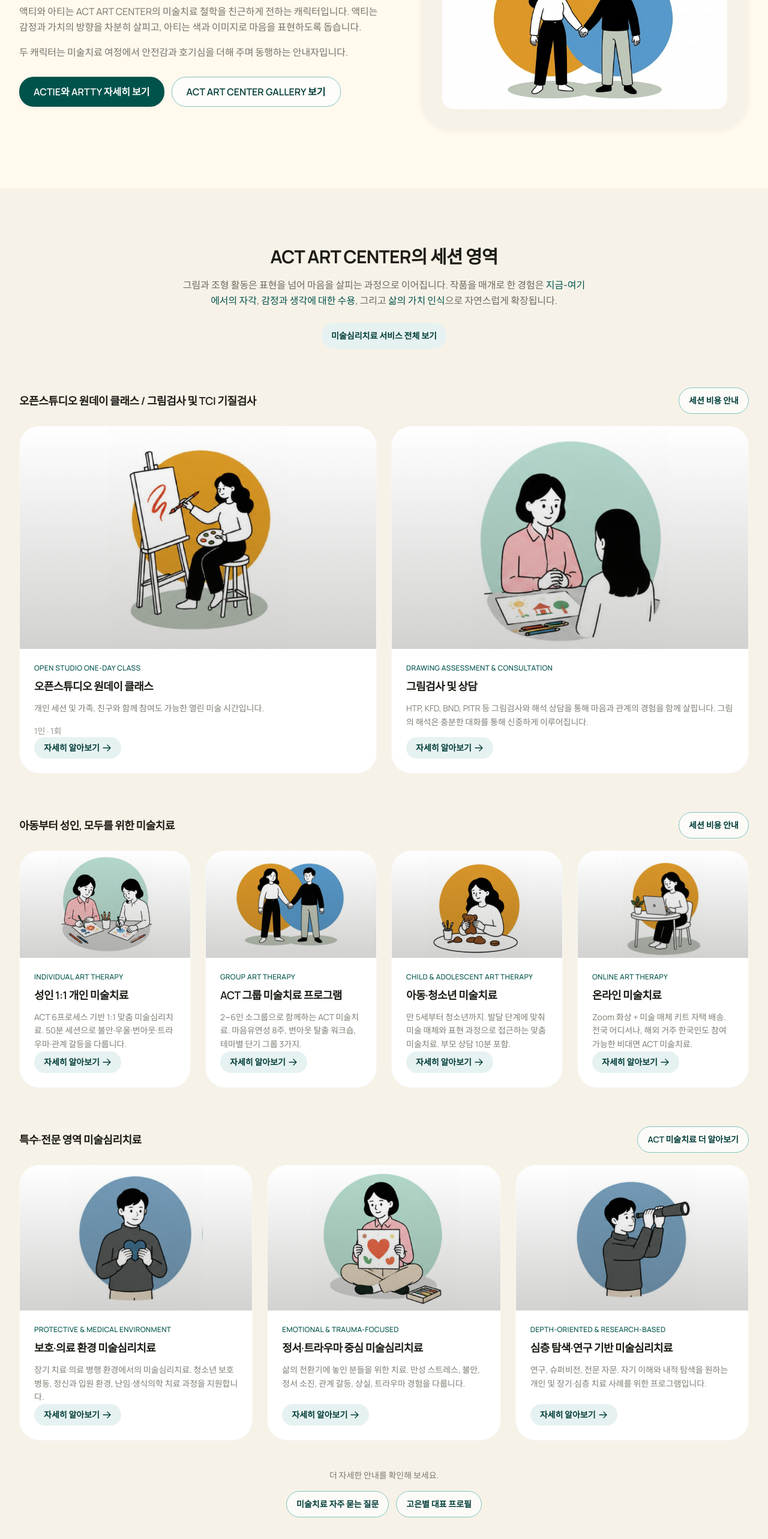
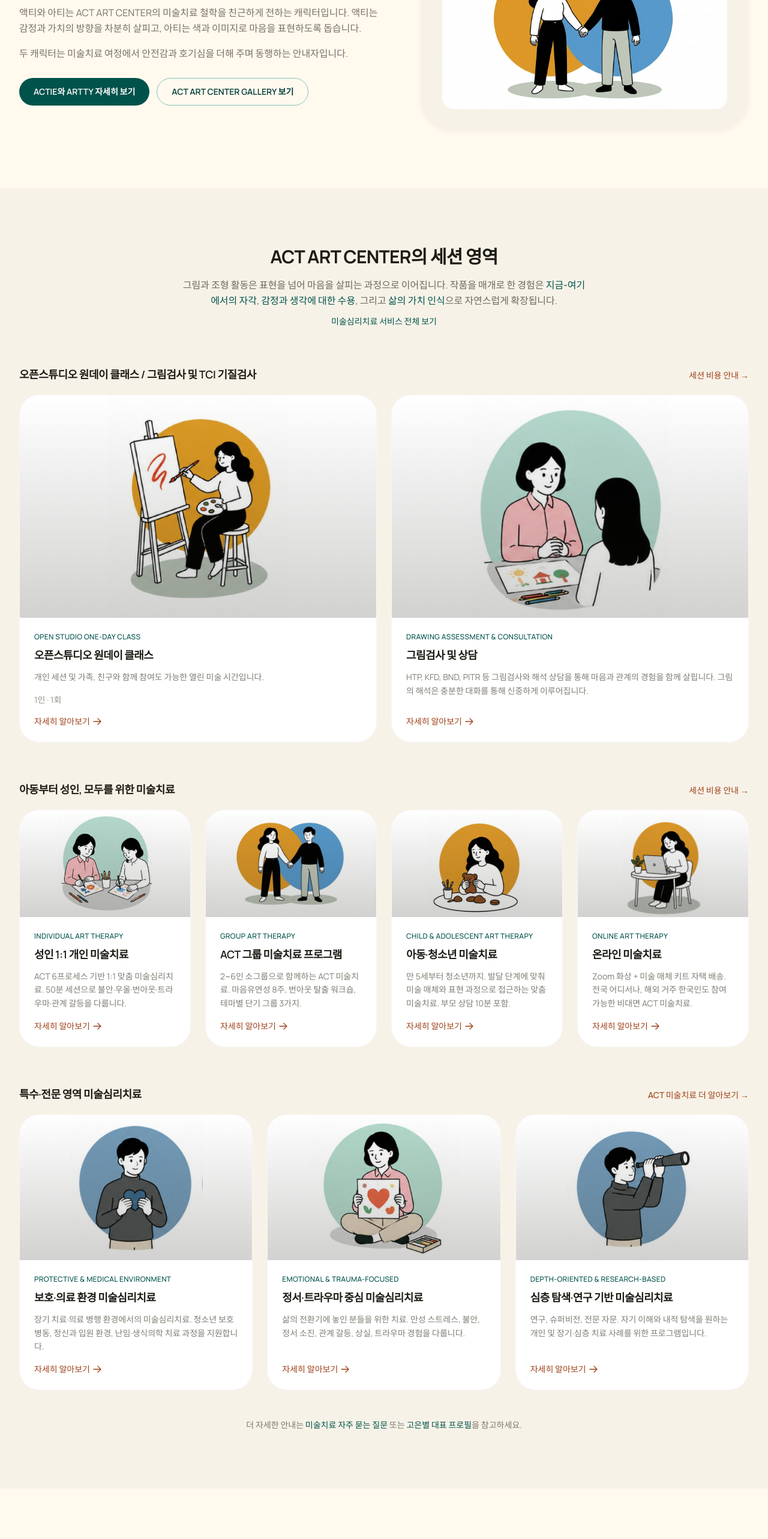
Before and after one commit to act-art-center/actartcenter.com, a Next.js app: page / in a window 1280 px wide. Shown: the part 1860-4426 px from the top of the page at 60% size. Built offline with nearby package versions, Linux system fonts and the light colour scheme.

Commit message:
fix: limit new homepage action buttons to hero

```diff
--- a/src/components/sections/CharactersIntroSection.tsx
+++ b/src/components/sections/CharactersIntroSection.tsx
@@ -1,7 +1,7 @@
 import Image from "next/image";
+import Link from "next/link";
 import { Container } from "@/components/shared/Container";
 import { SectionWrapper } from "@/components/shared/SectionWrapper";
-import { ActionLink } from "@/components/shared/ActionLink";
 
 export function CharactersIntroSection() {
   return (
@@ -23,17 +23,18 @@ export function CharactersIntroSection() {
               두 캐릭터는 미술치료 여정에서 안전감과 호기심을 더해 주며 동행하는 안내자입니다.
             </p>
             <div className="mt-7 flex flex-wrap gap-3">
-              <ActionLink
+              <Link
                 href="/characters"
+                className="inline-flex items-center rounded-full bg-primary-500 px-6 py-3 text-sm font-semibold text-white transition hover:bg-primary-600"
               >
                 ACTIE와 ARTTY 자세히 보기
-              </ActionLink>
-              <ActionLink
+              </Link>
+              <Link
                 href="/gallery"
-                variant="outline"
+                className="inline-flex items-center rounded-full border border-primary-200 px-6 py-3 text-sm font-semibold text-primary-700 transition hover:bg-primary-50"
               >
                 ACT ART CENTER GALLERY 보기
-              </ActionLink>
+              </Link>
             </div>
           </div>
 
--- a/src/components/sections/ProcessTimeline.tsx
+++ b/src/components/sections/ProcessTimeline.tsx
@@ -35,10 +35,8 @@ export function ProcessTimeline() {
                 const isPast = i < activeStep;
                 return (
                   <button
-                    type="button"
                     key={step.number}
                     onClick={() => setActiveStep(i)}
-                    aria-pressed={isActive}
                     className="group flex flex-col items-center"
                   >
                     <div
@@ -99,7 +97,6 @@ export function ProcessTimeline() {
           <div className="flex justify-center gap-3 mt-6">
             {PROCESS_STEPS.map((_, i) => (
               <button
-                type="button"
                 key={i}
                 onClick={() => setActiveStep(i)}
                 className={cn(
@@ -107,7 +104,6 @@ export function ProcessTimeline() {
                   i === activeStep ? "bg-primary-500 w-8" : "bg-sand hover:bg-primary-200 w-2.5"
                 )}
                 aria-label={`단계 ${i + 1}`}
-                aria-pressed={i === activeStep}
               />
             ))}
           </div>
@@ -123,10 +119,8 @@ export function ProcessTimeline() {
                 const isActive = i === activeStep;
                 return (
                   <button
-                    type="button"
                     key={step.number}
                     onClick={() => setActiveStep(i)}
-                    aria-expanded={isActive}
                     className="relative flex gap-5 text-left w-full group"
                   >
                     <div
--- a/src/components/sections/ServicesSection.tsx
+++ b/src/components/sections/ServicesSection.tsx
@@ -2,7 +2,6 @@ import Link from "next/link";
 import Image from "next/image";
 import { SectionWrapper } from "@/components/shared/SectionWrapper";
 import { Container } from "@/components/shared/Container";
-import { ActionLink } from "@/components/shared/ActionLink";
 import { SERVICES_ADULT, SERVICES_SPECIALTY } from "@/lib/constants";
 
 const ONE_DAY_CLASS_SERVICE = {
@@ -54,29 +53,26 @@ export function ServicesSection() {
             <em className="text-primary-500 not-italic font-medium">감정과 생각에 대한 수용</em>, 그리고{" "}
             <em className="text-primary-500 not-italic font-medium">삶의 가치 인식</em>으로 자연스럽게 확장됩니다.
           </p>
-          <div className="mt-6">
-            <ActionLink
+          <p className="mt-3 text-sm text-charcoal/60">
+            <Link
               href="/services"
-              variant="soft"
-              size="compact"
+              className="underline-offset-4 hover:underline text-primary-500 font-medium"
             >
               미술심리치료 서비스 전체 보기
-            </ActionLink>
-          </div>
+            </Link>
+          </p>
         </div>
 
         {/* Row 1: 오픈스튜디오 및 검사·상담 — 데스크톱 좌우 2열 */}
         <div className="mt-12 lg:mt-16">
-          <div className="flex flex-col gap-3 sm:flex-row sm:items-center sm:justify-between mb-5">
+          <div className="flex items-baseline justify-between mb-5">
             <h3 className="text-night text-lg font-semibold tracking-tight">오픈스튜디오 원데이 클래스 / 그림검사 및 TCI 기질검사</h3>
-            <ActionLink
+            <Link
               href="/pricing"
-              variant="outline"
-              size="compact"
-              className="shrink-0"
+              className="text-sm text-secondary-500 font-medium hover:underline underline-offset-4"
             >
-              세션 비용 안내
-            </ActionLink>
+              세션 비용 안내 →
+            </Link>
           </div>
           <div className="grid grid-cols-1 md:grid-cols-2 gap-6">
             <ServiceCard service={ONE_DAY_CLASS_SERVICE} />
@@ -86,16 +82,14 @@ export function ServicesSection() {
 
         {/* Row 2: 성인 대상 4개 카드 */}
         <div className="mt-14 lg:mt-16">
-          <div className="flex flex-col gap-3 sm:flex-row sm:items-center sm:justify-between mb-5">
+          <div className="flex items-baseline justify-between mb-5">
             <h3 className="text-night text-lg font-semibold tracking-tight">아동부터 성인, 모두를 위한 미술치료</h3>
-            <ActionLink
+            <Link
               href="/pricing"
-              variant="outline"
-              size="compact"
-              className="shrink-0"
+              className="text-sm text-secondary-500 font-medium hover:underline underline-offset-4"
             >
-              세션 비용 안내
-            </ActionLink>
+              세션 비용 안내 →
+            </Link>
           </div>
           <div className="grid grid-cols-1 sm:grid-cols-2 lg:grid-cols-4 gap-6">
             {SERVICES_ADULT.map((service) => (
@@ -106,16 +100,14 @@ export function ServicesSection() {
 
         {/* Row 3: 특수·전문 영역 3개 카드 */}
         <div className="mt-14 lg:mt-16">
-          <div className="flex flex-col gap-3 sm:flex-row sm:items-center sm:justify-between mb-5">
+          <div className="flex items-baseline justify-between mb-5">
             <h3 className="text-night text-lg font-semibold tracking-tight">특수·전문 영역 미술심리치료</h3>
-            <ActionLink
+            <Link
               href="/act-approach"
-              variant="outline"
-              size="compact"
-              className="shrink-0"
+              className="text-sm text-secondary-500 font-medium hover:underline underline-offset-4"
             >
-              ACT 미술치료 더 알아보기
-            </ActionLink>
+              ACT 미술치료 더 알아보기 →
+            </Link>
           </div>
           <div className="grid grid-cols-1 lg:grid-cols-3 gap-6">
             {SERVICES_SPECIALTY.map((service) => (
@@ -125,16 +117,16 @@ export function ServicesSection() {
         </div>
 
         {/* Cross-link row — pricing/faq/team (B2 spec §2.5 anchor quality) */}
-        <div className="mt-12 text-center">
-          <p className="text-sm text-charcoal/70">더 자세한 안내를 확인해 보세요.</p>
-          <div className="mt-4 flex flex-wrap justify-center gap-3">
-            <ActionLink href="/faq" variant="outline" size="compact">
-              미술치료 자주 묻는 질문
-            </ActionLink>
-            <ActionLink href="/team" variant="outline" size="compact">
-              고은별 대표 프로필
-            </ActionLink>
-          </div>
+        <div className="mt-12 text-center text-sm text-charcoal/70">
+          더 자세한 안내는{" "}
+          <Link href="/faq" className="text-primary-500 font-medium hover:underline underline-offset-4">
+            미술치료 자주 묻는 질문
+          </Link>
+          {" "}또는{" "}
+          <Link href="/team" className="text-primary-500 font-medium hover:underline underline-offset-4">
+            고은별 대표 프로필
+          </Link>
+          을 참고하세요.
         </div>
       </Container>
     </SectionWrapper>
@@ -186,7 +178,7 @@ function ServiceCard({
           {service.description}
         </p>
         {service.meta && <p className="mt-4 text-sm text-charcoal/60">{service.meta}</p>}
-        <span className="mt-auto inline-flex w-fit items-center gap-1 rounded-lg bg-primary-50 px-4 py-2 text-primary-700 text-sm font-semibold group-hover:gap-2 group-hover:bg-primary-100 transition-all">
+        <span className="mt-auto pt-4 inline-flex items-center gap-1 text-secondary-500 text-sm font-medium group-hover:gap-2 transition-all">
           {service.cta ?? "자세히 알아보기"}
           <svg className="w-4 h-4" fill="none" viewBox="0 0 24 24" stroke="currentColor" strokeWidth={2}>
             <path strokeLinecap="round" strokeLinejoin="round" d="M13.5 4.5 21 12m0 0-7.5 7.5M21 12H3" />
```
Also changed, not shown: src/components/sections/ActApproach.tsx (+3 -9 lines), src/components/sections/BlogPreview.tsx (+10 -26 lines), src/components/sections/CtaBand.tsx (+20 -23 lines), src/components/sections/FaqSection.tsx (+23 -12 lines), src/components/sections/TeamSection.tsx (+22 -19 lines).
